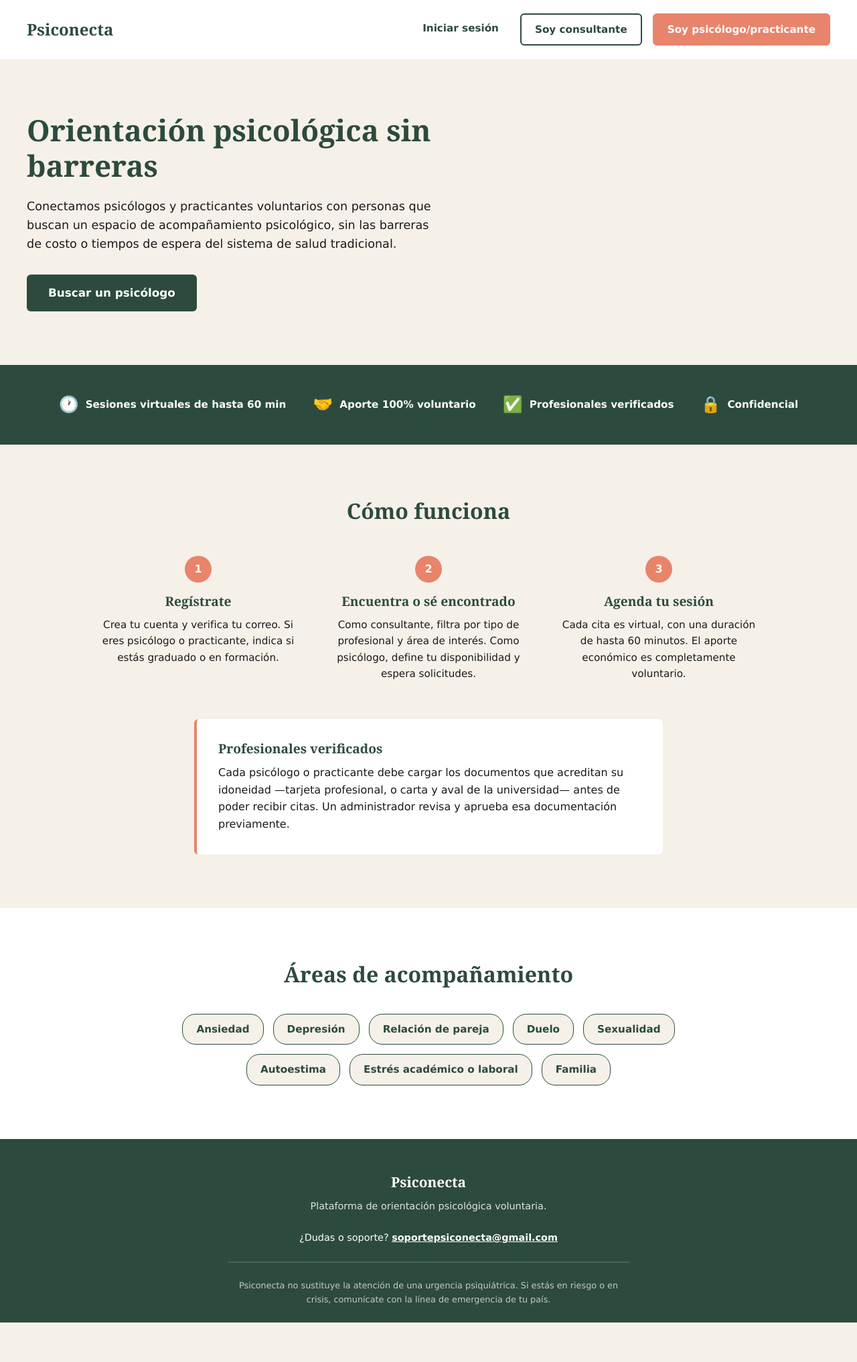
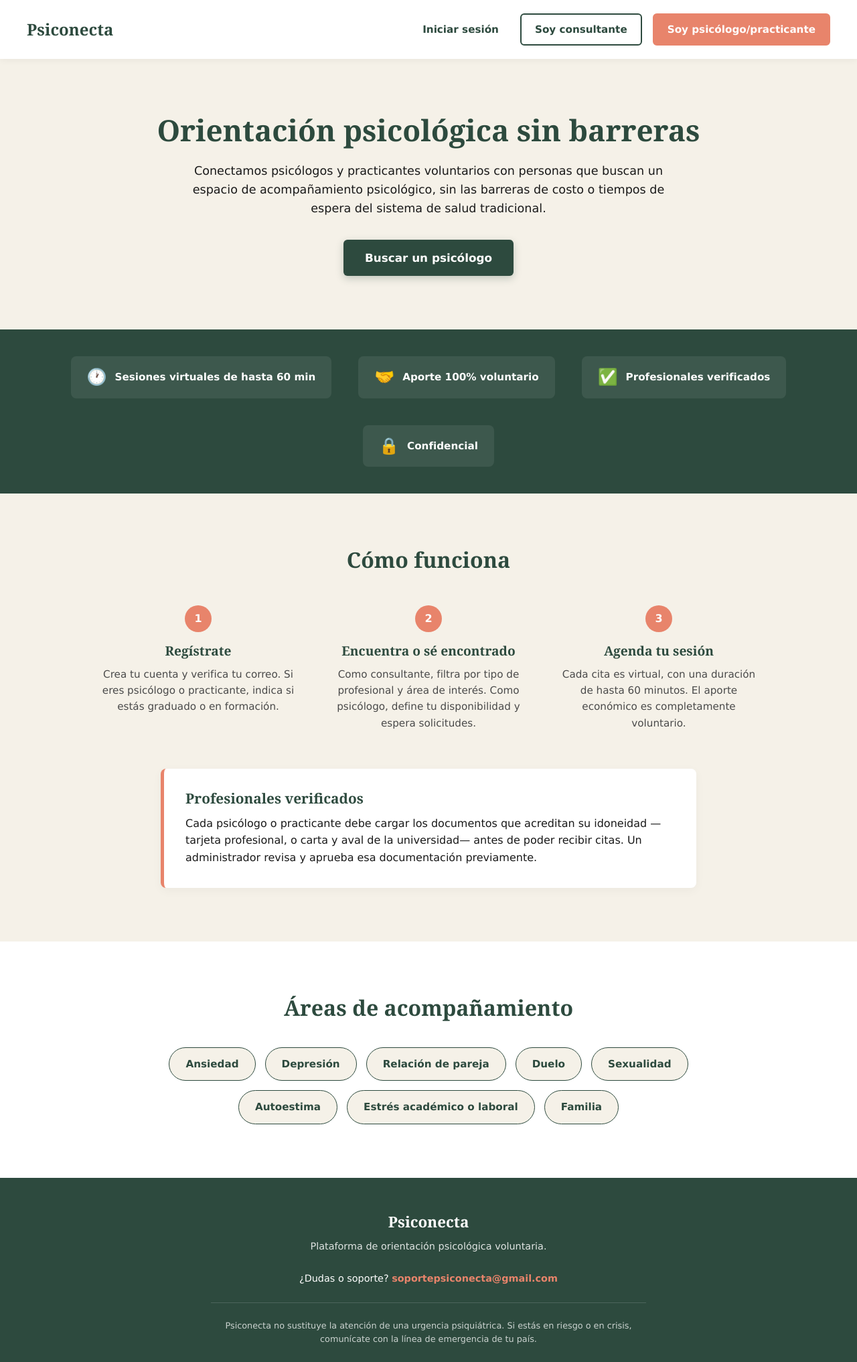
Before and after one commit to willop-z/psiconecta, a plain HTML site: page frontend/index.html in a window 1280 px wide. Shown: the whole page at 67% size. Before the commit the page ends 1975 px from the top, so only its background shows below. Drawn offline with Linux system fonts and the light colour scheme; a script that the page names is missing.

Commit message:
se agregan estilos nuevos a la página principal

```diff
--- a/frontend/css/style.css
+++ b/frontend/css/style.css
@@ -31,6 +31,10 @@ h1, h2, h3 {
     align-items: center;
     padding: 20px 40px;
     background-color: var(--color-blanco);
+    box-shadow: 0 2px 10px rgba(0, 0, 0, 0.05);
+    position: sticky;
+    top: 0;
+    z-index: 100;
 }
 
 .logo-texto {
@@ -43,6 +47,7 @@ h1, h2, h3 {
 .botones-usuario {
     display: flex;
     gap: 16px;
+    align-items: center;
 }
 
 .btn-consultante,
@@ -52,7 +57,7 @@ h1, h2, h3 {
     border-radius: 6px;
     font-size: 0.95rem;
     font-weight: 600;
-    transition: background-color 0.2s ease;
+    transition: all 0.2s ease;
 }
 
 .btn-login {
@@ -77,6 +82,7 @@ h1, h2, h3 {
 .btn-consultante:hover {
     background-color: var(--color-verde);
     color: var(--color-blanco);
+    transform: translateY(-2px);
 }
 
 .btn-profesional {
@@ -87,12 +93,15 @@ h1, h2, h3 {
 
 .btn-profesional:hover {
     background-color: #d1734f;
+    transform: translateY(-2px);
 }
 
 /*----------------------------------------------------------------- presentacion*/
 .presentacion {
     padding: 80px 40px;
-    max-width: 700px;
+    max-width: 900px;
+    margin: 0 auto;
+    text-align: center;
 }
 
 .presentacion-titulo h1 {
@@ -105,6 +114,9 @@ h1, h2, h3 {
     font-size: 1.1rem;
     color: var(--color-texto);
     margin-bottom: 32px;
+    max-width: 750px;
+    margin-left: auto;
+    margin-right: auto;
 }
 
 .btn-buscar-psico {
@@ -116,11 +128,14 @@ h1, h2, h3 {
     color: var(--color-blanco);
     font-weight: 600;
     font-size: 1.05rem;
-    transition: background-color 0.2s ease;
+    transition: all 0.2s ease;
+    box-shadow: 0 4px 12px rgba(45, 74, 62, 0.25);
 }
 
 .btn-buscar-psico:hover {
     background-color: #1f3a2f;
+    transform: translateY(-2px);
+    box-shadow: 0 6px 16px rgba(45, 74, 62, 0.35);
 }
 
 /*----------------------------------------------------------------- datos*/
@@ -136,8 +151,11 @@ h1, h2, h3 {
 .datos-item {
     display: flex;
     align-items: center;
-    gap: 10px;
+    gap: 12px;
     color: var(--color-blanco);
+    background-color: rgba(255, 255, 255, 0.08);
+    padding: 12px 24px;
+    border-radius: 8px;
 }
 
 .datos-icono {
@@ -172,6 +190,10 @@ h1, h2, h3 {
 .funcion-paso {
     text-align: center;
 }
+.funcion-paso:hover,
+.funcion-verificacion:hover {
+    transform: translateY(-5px);
+}
 
 .paso {
     display: inline-flex;
@@ -194,19 +216,21 @@ h1, h2, h3 {
 
 .funcion-paso p {
     font-size: 0.95rem;
+    color: #4a4a4a;
 }
 
 .funcion-verificacion {
-    max-width: 700px;
+    max-width: 800px;
     margin: 56px auto 0;
     padding: 32px;
     background-color: var(--color-blanco);
-    border-left: 4px solid var(--color-coral);
-    border-radius: 6px;
+    border-left: 5px solid var(--color-coral);
+    border-radius: 8px;
+    box-shadow: 0 4px 15px rgba(0, 0, 0, 0.04);
 }
 
 .funcion-verificacion h3 {
-    font-size: 1.2rem;
+    font-size: 1.3rem;
     color: var(--color-verde);
     margin-bottom: 12px;
 }
@@ -229,18 +253,24 @@ h1, h2, h3 {
     justify-content: center;
     flex-wrap: wrap;
     gap: 14px;
-    max-width: 800px;
+    max-width: 850px;
     margin: 0 auto;
 }
 
 .areas-item {
-    padding: 10px 20px;
-    border-radius: 20px;
+    padding: 12px 24px;
+    border-radius: 30px;
     background-color: var(--color-beige);
     color: var(--color-verde);
     font-size: 0.95rem;
     font-weight: 600;
     border: 1.5px solid var(--color-verde);
+    transition: all 0.2s ease;
+}
+.areas-item:hover {
+    background-color: var(--color-verde);
+    color: var(--color-blanco);
+    transform: scale(1.05);
 }
 
 /*----------------------------------------------------------------- footer*/
@@ -253,7 +283,7 @@ h1, h2, h3 {
 
 .footer-contenido .logo-texto {
     color: var(--color-blanco);
-    font-size: 1.3rem;
+    font-size: 1.4rem;
 }
 
 .footer-contenido p {
@@ -268,15 +298,44 @@ h1, h2, h3 {
 }
 
 .footer-contacto a {
-    color: var(--color-blanco);
+    color: var(--color-coral);
     font-weight: 600;
+    text-decoration: none;
+}
+.footer-contacto a:hover {
+    text-decoration: underline;
 }
 
 .footer-legal {
     font-size: 0.8rem;
-    opacity: 0.7;
-    max-width: 600px;
+    opacity: 0.75;
+    max-width: 650px;
     margin: 0 auto;
     padding-top: 24px;
-    border-top: 2px solid rgba(255, 255, 255, 0.2);
+    border-top: 1px solid rgba(255, 255, 255, 0.2);
 }
+
+@media (max-width: 768px) {
+    .header {
+        flex-direction: column;
+        gap: 16px;
+        padding: 16px 20px;
+    }
+
+    .botones-usuario {
+        flex-wrap: wrap;
+        justify-content: center;
+    }
+
+    .presentacion {
+        padding: 40px 20px;
+    }
+
+    .presentacion-titulo h1 {
+        font-size: 2rem;
+    }
+
+    .funcion-division {
+        grid-template-columns: 1fr;
+    }
+}
```
